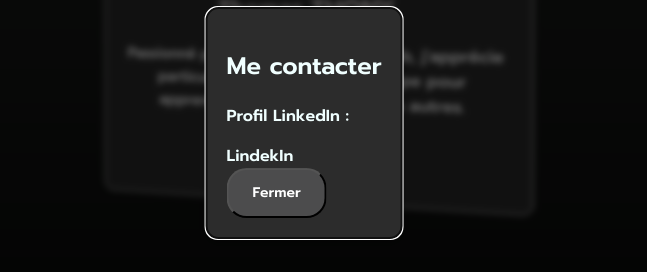
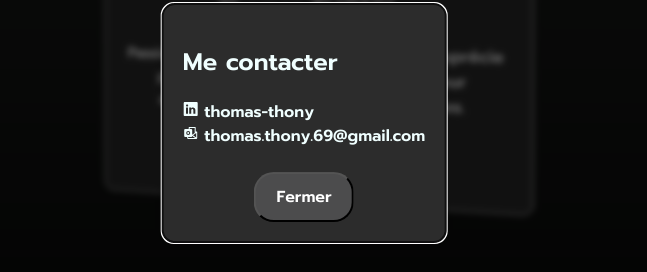
Before and after one commit to Thomas-Thony/MonPortfolioReact.JS, a React (Vite) app: page /monProfil in a window 1280 px wide. Both pictures are taken after a click on the element "Me contacter". Shown: the part 277-549 px from the top of the page, without its empty margins (336-983 px from the left). Built offline with nearby package versions, Linux system fonts and the light colour scheme.

Commit message:
Ajout d'icônes dans la liste de contact

```diff
--- a/package.json
+++ b/package.json
@@ -12,6 +12,7 @@
   "dependencies": {
     "react": "^18.3.1",
     "react-dom": "^18.3.1",
+    "react-icons": "^5.4.0",
     "react-modal": "^3.16.3",
     "react-router-dom": "^7.1.3"
   },
--- a/src/components/Cartes/profil.jsx
+++ b/src/components/Cartes/profil.jsx
@@ -1,6 +1,9 @@
 import "../../styles/profil.css";
 import { useRef, useState, useEffect } from "react";
 import Modal from 'react-modal';
+//Importation des icônes
+import { PiMicrosoftOutlookLogoFill } from "react-icons/pi";
+import { IoLogoLinkedin } from "react-icons/io5";
 
 function Profil() {
   const carteRef = useRef(null);
@@ -62,10 +65,12 @@ function Profil() {
         onRequestClose={closeModal}
         contentLabel="Certifications Modal">
         <h2>Me contacter</h2>
-        <p>Profil LinkedIn :</p>
-        <a href="https://www.linkedin.com/in/thomas-thony">LindekIn</a>
-        <br />
-        <button onClick={closeModal}>Fermer</button>
+        <a href="https://www.linkedin.com/in/thomas-thony" className="lienLinkedIn"><IoLogoLinkedin /> thomas-thony</a>
+        <br/>
+        <a href="mailto:thomas.thony.69@gmail.com"><PiMicrosoftOutlookLogoFill /> thomas.thony.69@gmail.com</a>
+        <br/>
+        <br/>
+        <center><button onClick={closeModal}>Fermer</button></center>
     </Modal>
     </center>
   );
--- a/src/styles/profil.css
+++ b/src/styles/profil.css
@@ -103,7 +103,7 @@ body{
 .boiteDialogue button{
     width: 100px;
     height: 50px;
-    font-size: 14px;
+    font-size: 16px;
     color: white;
     background-color: rgb(76, 76, 77);
     border-radius: 20px;
@@ -144,3 +144,8 @@ body{
     backdrop-filter: blur(3px);
     pointer-events: all;
 }
+
+.lienLinkedIn{
+    width: 100px;
+    height: 100px;
+}
```
Also changed, not shown: 1 other file (tests, documents, lock files or other folders).
